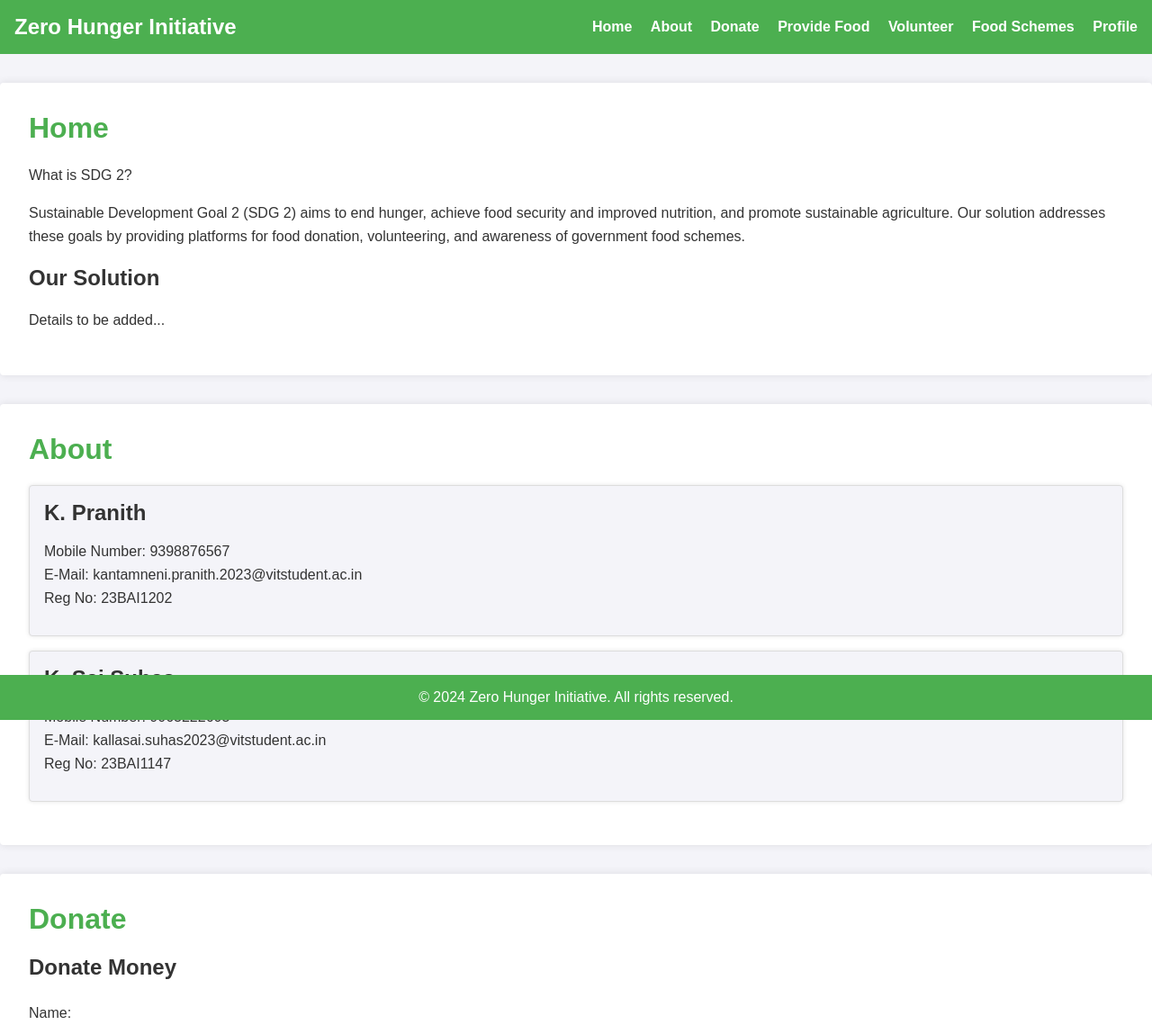
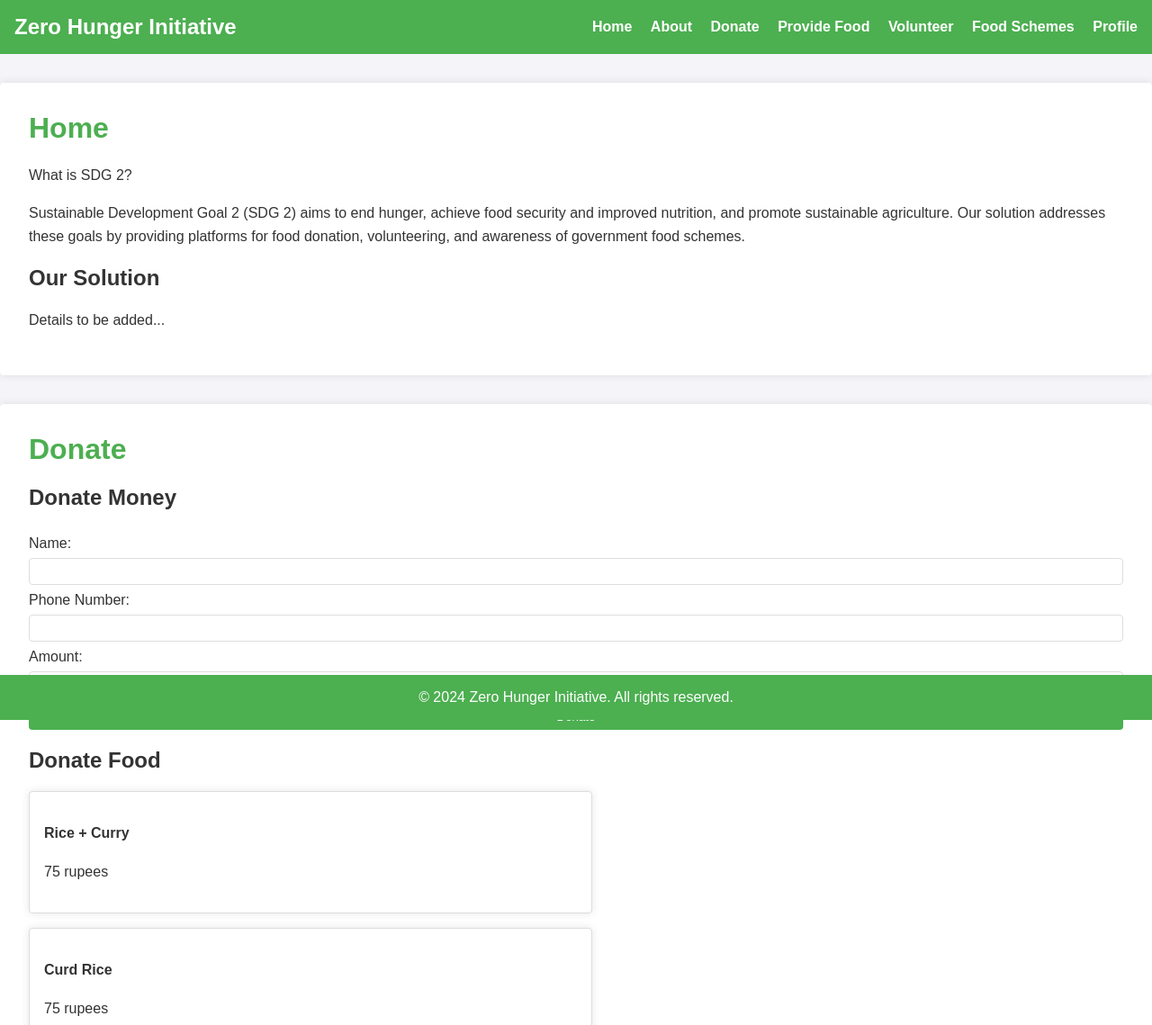
Before and after one commit to Pranith-Kantamneni/Zero-Hunger, a plain HTML site: page index.html in a window 1280 px wide. Shown: the top 1139 px of the page at 90% size. Drawn offline with Linux system fonts and the light colour scheme.

Commit message:
Update index.html

```diff
--- a/index.html
+++ b/index.html
@@ -12,7 +12,7 @@
         <div class="logo">Zero Hunger Initiative</div>
         <ul class="nav-links">
             <li><a href="#home">Home</a></li>
-            <li><a href="#about">About</a></li>
+            <li><a href="about.html">About</a></li>
             <li><a href="#donate">Donate</a></li>
             <li><a href="#provide-food">Provide Food</a></li>
             <li><a href="#volunteer">Volunteer</a></li>
@@ -29,25 +29,6 @@
         <p>Details to be added...</p>
     </div>
 
-    <div id="about" class="content-section">
-        <h1>About</h1>
-        <div class="card">
-            <h2>K. Pranith</h2>
-            <ul>
-                <li>Mobile Number: 9398876567</li>
-                <li>E-Mail: kantamneni.pranith.2023@vitstudent.ac.in</li>
-                <li>Reg No: 23BAI1202</li>
-            </ul>
-        </div>
-        <div class="card">
-            <h2>K. Sai Suhas</h2>
-            <ul>
-                <li>Mobile Number: 9063222605</li>
-                <li>E-Mail: kallasai.suhas2023@vitstudent.ac.in</li>
-                <li>Reg No: 23BAI1147</li>
-            </ul>
-        </div>
-    </div>
 
     <div id="donate" class="content-section">
         <h1>Donate</h1>
```
